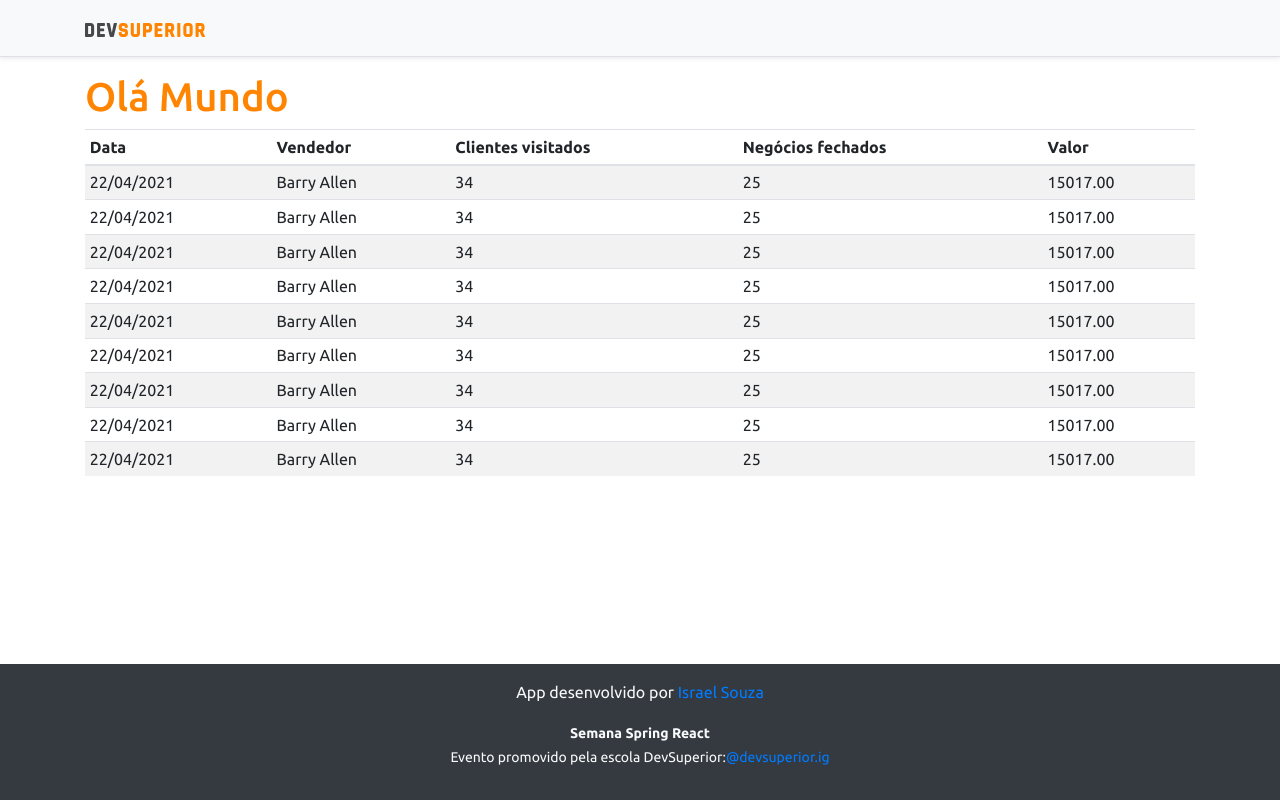
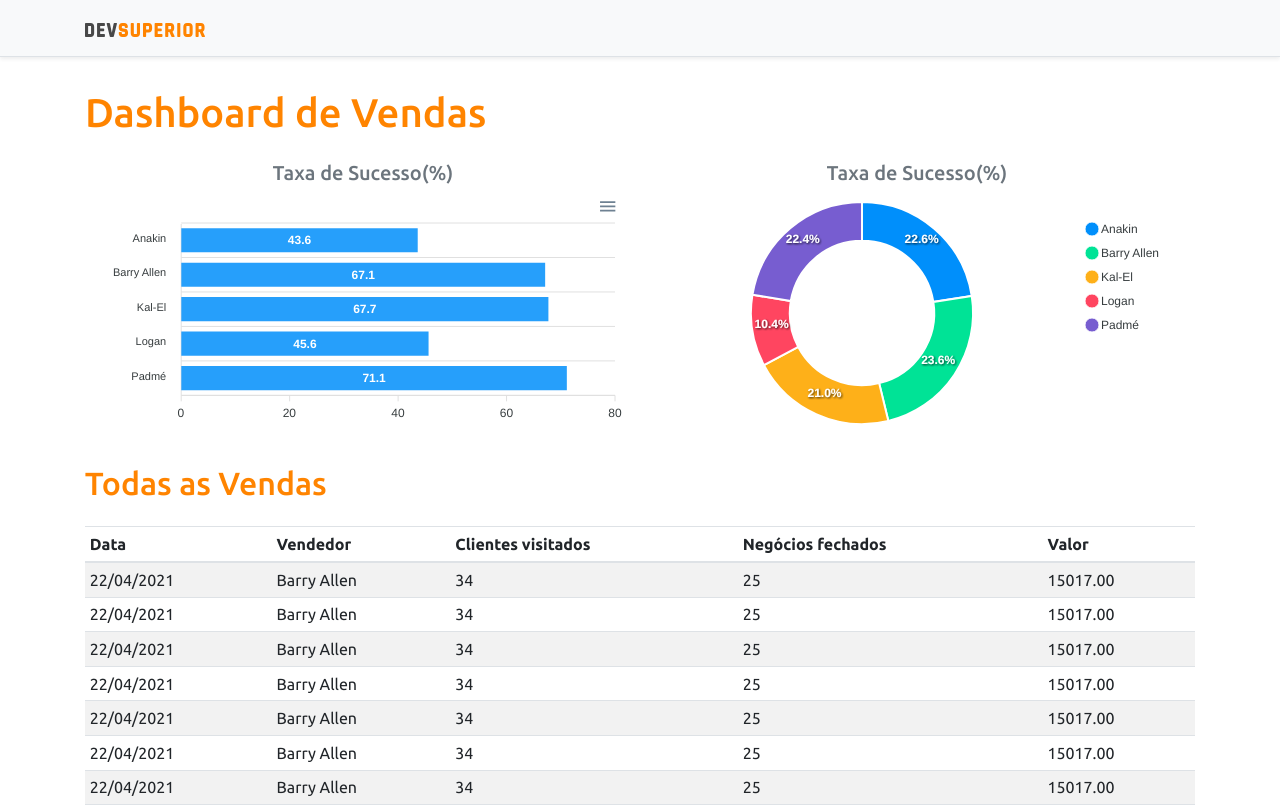
Before and after one commit to Israel-Ferreira/projeto-ds-spring-react, a React (Create React App) app in the folder frontend/: page / in a window 1280 px wide. Shown: the top 807 px of the page. Built offline with nearby package versions, Linux system fonts and the light colour scheme.

Commit message:
Static Charts

```diff
--- a/frontend/package.json
+++ b/frontend/package.json
@@ -10,8 +10,10 @@
     "@types/node": "^12.0.0",
     "@types/react": "^17.0.0",
     "@types/react-dom": "^17.0.0",
+    "apexcharts": "^3.26.1",
     "bootstrap": "^4.6.0",
     "react": "^17.0.2",
+    "react-apexcharts": "^1.3.9",
     "react-dom": "^17.0.2",
     "react-scripts": "4.0.3",
     "typescript": "^4.1.2",
--- a/frontend/src/App.tsx
+++ b/frontend/src/App.tsx
@@ -1,4 +1,6 @@
+import BarChart from 'components/BarChart';
 import DataTable from 'components/DataTable';
+import DonutChart from 'components/DonutChart';
 import Footer from 'components/Footer';
 import NavBar from 'components/NavBar';
 import React, { Fragment } from 'react';
@@ -10,7 +12,24 @@
     <Fragment>
       <NavBar />
       <div className="container">
-        <h1 className="text-primary">Olá Mundo</h1>
+        <h1 className="text-primary py-3">Dashboard de Vendas</h1>
+
+        <div className="row px-3">
+          <div className="col-sm-6">
+            <h5 className="text-center text-secondary">Taxa de Sucesso(%)</h5>
+            <BarChart />
+          </div>
+          <div className="col-sm-6">
+            <h5 className="text-center text-secondary">Taxa de Sucesso(%)</h5>
+            <DonutChart />
+          </div>
+        </div>
+
+
+        <div className="py-3">
+          <h2 className="text-primary">Todas as Vendas</h2>
+        </div>
+
         <DataTable />
       </div>
 
--- /dev/null
+++ b/frontend/src/components/BarChart/index.tsx
@@ -0,0 +1,39 @@
+import Chart from 'react-apexcharts'
+
+
+
+const BarChart = () => {
+    const options = {
+        plotOptions: {
+            bar: {
+                horizontal: true,
+            }
+        }
+    }
+
+
+    const mockData = {
+        labels: {
+            categories: ['Anakin', 'Barry Allen', 'Kal-El', 'Logan', 'Padmé']
+        },
+        series: [
+            {
+                name: "% Sucesso",
+                data: [43.6, 67.1, 67.7, 45.6, 71.1]
+            }
+        ]
+    };
+
+
+
+    return (
+        <Chart
+            options={{...options, xaxis: mockData.labels}}
+            series={mockData.series}
+            type="bar"
+            height="240"
+        />
+    )
+}
+
+export default BarChart
--- /dev/null
+++ b/frontend/src/components/DonutChart/index.tsx
@@ -0,0 +1,25 @@
+import Chart from 'react-apexcharts'
+
+const DonutChart = () => {
+    const mockData = {
+        series: [477138, 499928, 444867, 220426, 473088],
+        labels: ['Anakin', 'Barry Allen', 'Kal-El', 'Logan', 'Padmé']
+    }
+
+    const options = {
+        legend: {
+            show: true
+        }
+    }
+
+
+    return (
+        <Chart
+            options={{ ...options, labels: mockData.labels }}
+            series={mockData.series}
+            type="donut"
+            height="240"
+        />
+    )
+}
+export default DonutChart
```
Also changed, not shown: 1 other file (tests, documents, lock files or other folders).
